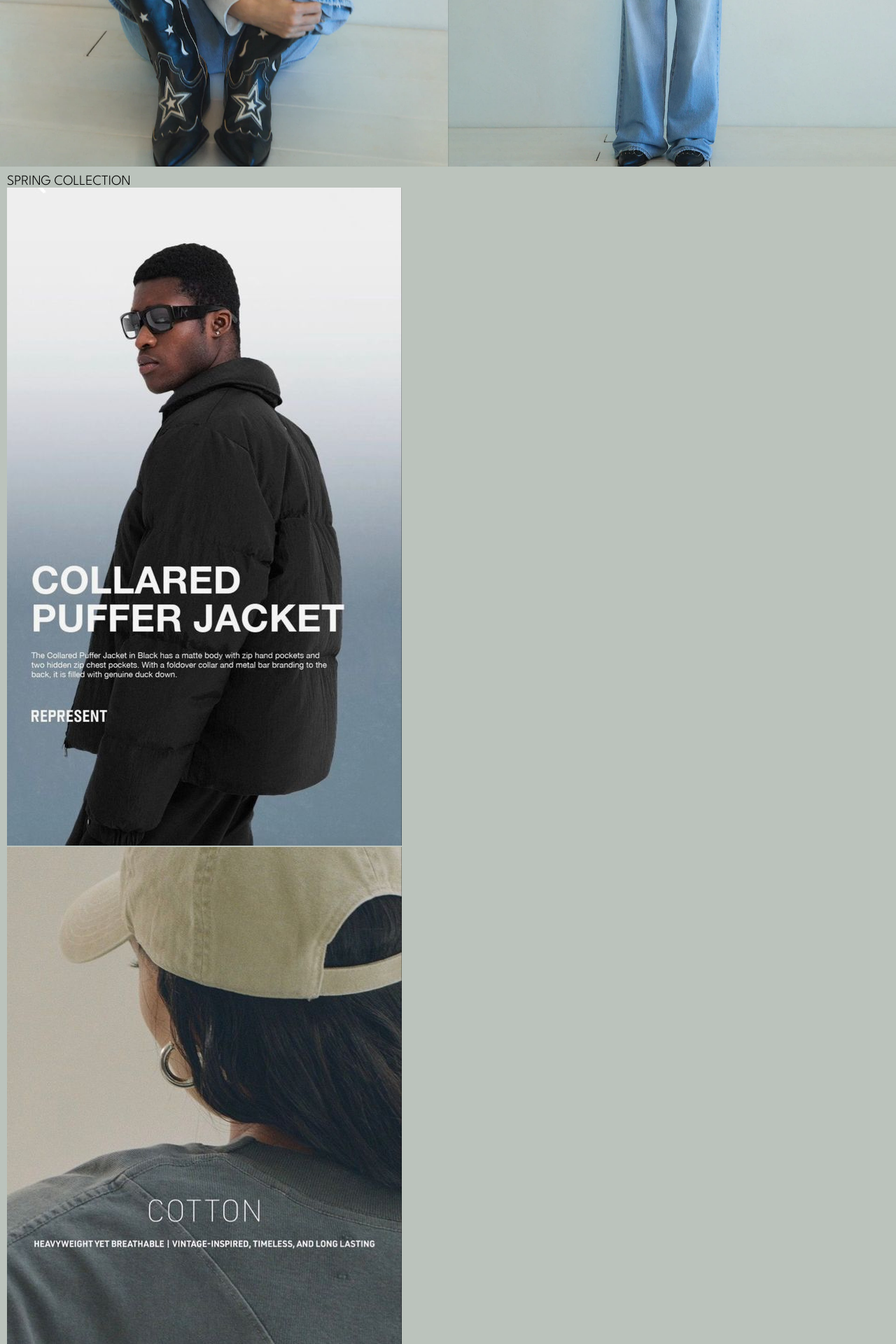
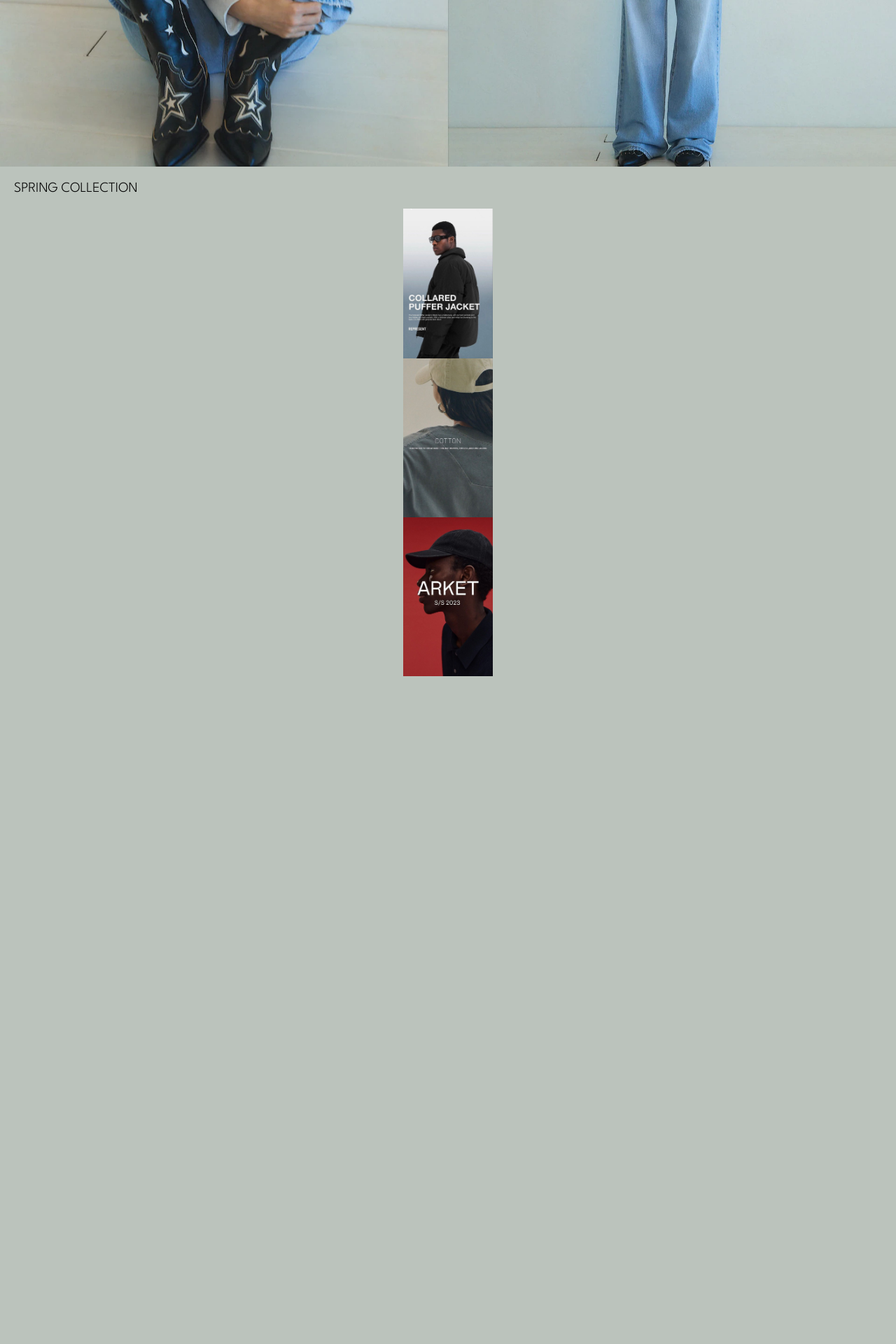
Before and after one commit to kyimkz/example, a Django app: page / in a window 1280 px wide. Shown: the part 487-2407 px from the top of the page at 70% size. After the commit the page ends 1453 px from the top, so only its background shows below. Run offline with Django 5.2, Linux system fonts and the light colour scheme; some libraries are stand-ins or nearby versions.

Commit message:
new changes from Gulya

```diff
--- a/website/static/assets/css/style.css
+++ b/website/static/assets/css/style.css
@@ -165,20 +165,25 @@ header .navbar a:hover {
     -o-transition: opacity 0.3s ease-in-out;
     transition: opacity 0.3s ease-in-out;
 }
+/* --------------------------------------------------------------------------- */
+/* .new_season {
 
-.new_season {
-  display: grid;
-  margin: 10px;
-}
-
-.gen {
-  display: flexbox;
+} */
+.pic {
+  display: flex;
   justify-content: center;
   align-items: center;
 }
+.imgpic {
+  max-width: 10%;
+  max-height: 50%
+}
+.h1 {
+  display: block;
+  justify-content: center;
+  align-items: center;
+  margin: 20px;
+}
 
-.pic {
-  max-width: 200px;
-  height: auto;
-}
+
 /* home */
--- a/website/templates/core/index.html
+++ b/website/templates/core/index.html
@@ -78,13 +78,13 @@
       </div>
       <div class="gen">
         <div class="pic">
-          <img src="{% static 'assets/images/products/firstpic.jpg' %}" alt="">
+          <img src="{% static 'assets/images/products/firstpic.jpg' %}" alt="" class="imgpic">
         </div>
         <div class="pic">
-          <img src="{% static 'assets/images/products/secondpic.jpg' %}" alt="">
+          <img src="{% static 'assets/images/products/secondpic.jpg' %}" alt="" class="imgpic">
         </div>
         <div class="pic">
-          <img src="{% static 'assets/images/products/thirdpic.jpg' %}" alt="">
+          <img src="{% static 'assets/images/products/thirdpic.jpg' %}" alt="" class="imgpic">
         </div>
       </div>
     </div>
```
Also changed, not shown: website/static/assets/css/sign-in.css (+0 -38 lines).
